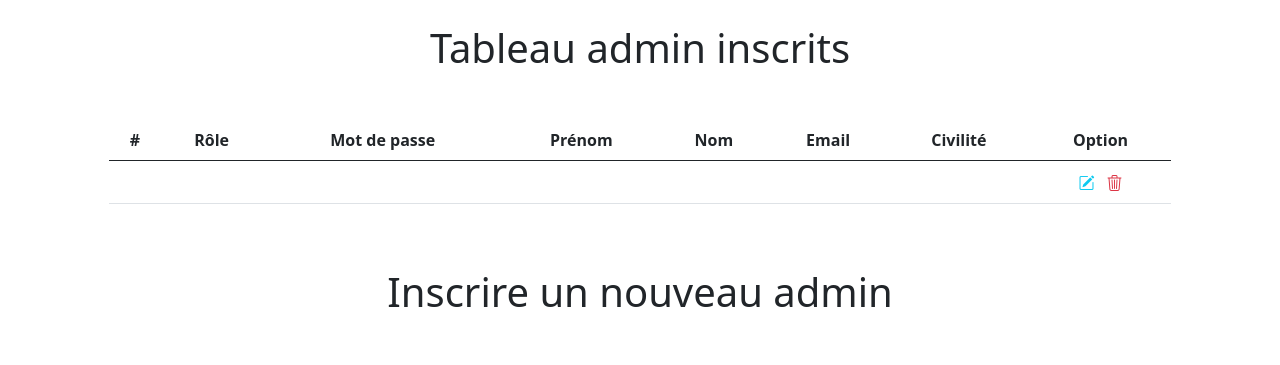
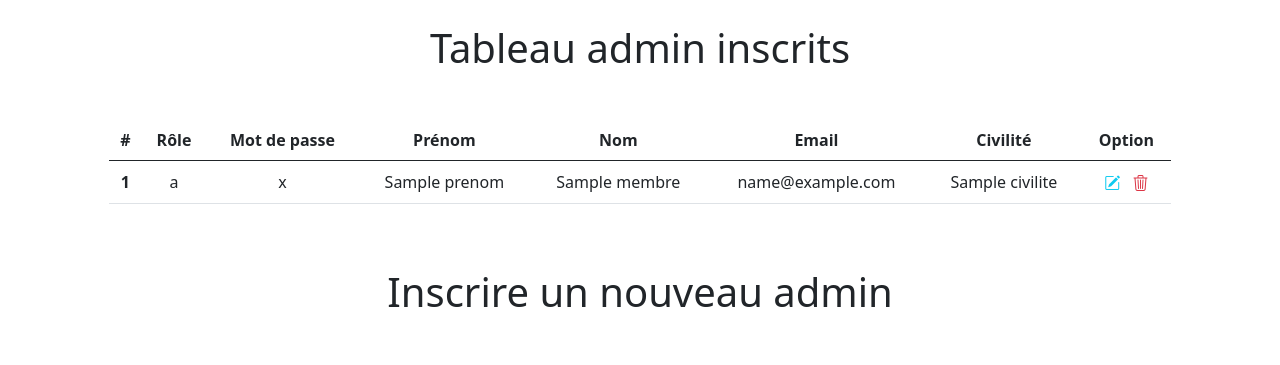
Before and after one commit to BarsouNyunh/Hotel-Projet-G1, a Symfony app: template templates/admin/register.html.twig in a window 1280 px wide. Shown: the part 56-421 px from the top of the page. Run offline with Twig, Linux system fonts and the light colour scheme; the template is opened without the code that fills it: most values are stand-ins (such as "Sample title", 1, 10 or a date in 2020); form fields are guessed from the names that the template uses; lists and menus that the app fills with data are empty; some libraries are stand-ins or nearby versions.

Commit message:
Membre update V2
Ajout Affichage Tableau Membre

```diff
--- a/templates/admin/register.html.twig
+++ b/templates/admin/register.html.twig
@@ -32,19 +32,21 @@
             </thead>
 
             <tbody>
+                {% for membre in membres %}
                     <tr class="text-center">
-                        <th class="text-center text-dark align-middle"></th>
-                        <td class="text-center text-dark align-middle"></td>
-                        <td class="text-center text-dark align-middle"></td>
-                        <td class="text-center text-dark align-middle"></td>
-                        <td class="text-center text-dark align-middle"></td>
-                        <td class="text-center text-dark align-middle"></td>
-                        <td class="text-center text-dark align-middle"></td>
+                        <th class="text-center text-dark align-middle">{{ membre.id }}</th>
+                        <td class="text-center text-dark align-middle">{{ membre.roles | first }}</td>
+                        <td class="text-center text-dark align-middle">{{ membre.password }}</td>
+                        <td class="text-center text-dark align-middle">{{ membre.prenom }}</td>
+                        <td class="text-center text-dark align-middle">{{ membre.nom }}</td>
+                        <td class="text-center text-dark align-middle">{{ membre.email }}</td>
+                        <td class="text-center text-dark align-middle">{{ membre.civilite }}</td>
                         <td class="text-center text-dark align-middle">
                             <a href="" class="text-info align-middle text-center" title="Modifier"><i class="bi bi-pencil-square mx-1"></i></a>
                             <a href="" class="text-danger align-middle text-center" title="Supprimer"><i class="bi bi-trash3 mx-1"></i></a>
                         </td>
                     </tr>
+                {% endfor %}
             </tbody>
         </table>
 
```
Also changed, not shown: src/Controller/MembreController.php (+7 -3 lines).
